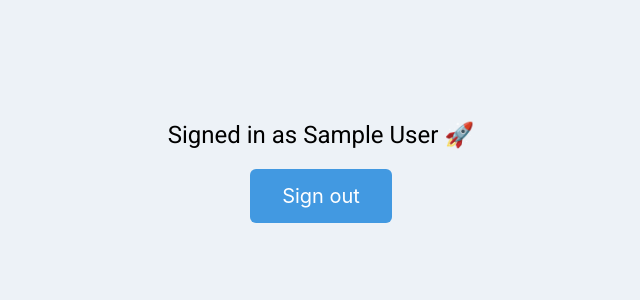
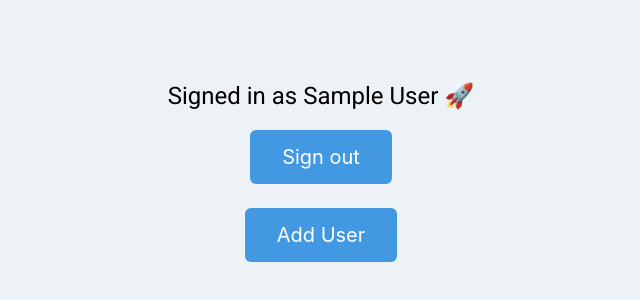
Before and after one commit to BostonUniversitySeniorDesign/21-05-Re3, a React (Create React App) app in the folder re3-client/: page /dashboard in a window 1280 px wide. Shown: the part 230-530 px from the top of the page, without its empty margins (319-959 px from the left). Built offline with nearby package versions, Linux system fonts and the light colour scheme; no server answers; sample sign-in values are in the browser's storage.

Commit message:
begin firestore

```diff
--- /dev/null
+++ b/re3-client/src/components/TestButton.js
@@ -0,0 +1,17 @@
+import React, { useContext }  from 'react';
+import { FirebaseContext } from '../firebase';
+
+const TestButton = () => {
+    const firebase = useContext(FirebaseContext);
+    const adduserdb = async () => {
+        firebase.addUserDb();
+    };
+  return (
+    <button onClick={() => adduserdb()}className="text-xl font-robot px-8 py-3 bg-blue-500 text-white hover:bg-blue-700 cursor-pointer rounded-md"
+        >
+            Add User
+    </button>
+  );
+};
+
+export default TestButton;
--- a/re3-client/src/firebase/firebase.js
+++ b/re3-client/src/firebase/firebase.js
@@ -1,5 +1,7 @@
 import app from 'firebase/app';
 import 'firebase/auth';
+import 'firebase/firestore';
+import 'firebase/storage';
 
 const config = {
   apiKey: process.env.REACT_APP_API_KEY,
@@ -15,6 +17,8 @@ export default class Firebase {
   constructor() {
     app.initializeApp(config);
     this.auth = app.auth;
+    this.db = app.firestore();
+    this.storage = app.storage();
   }
 
   isAuthenticated = async () => {
@@ -39,4 +43,17 @@ export default class Firebase {
   authSubscriber = (callback) => {
     return this.auth().onAuthStateChanged(callback);
   };
+
+  addUserDb = async () => {
+    const user = await this.auth().currentUser;
+    this.db.collection("users").doc(user.uid).set({
+      name: user.displayName
+    }, { merge: true })
+    .then(function() {
+      console.log("Document written with ID: ", user.uid);
+    })
+    .catch(function(error) {
+      console.error("Error adding document: ", error);
+    });
+  }
 }
--- a/re3-client/src/pages/Dashboard.js
+++ b/re3-client/src/pages/Dashboard.js
@@ -1,5 +1,6 @@
 import React, { useContext } from 'react';
 import SignOutButton from '../components/SignOutButton';
+import TestButton from '../components/TestButton';
 import { AuthContext } from '../firebase';
 
 const Dashboard = () => {
@@ -8,6 +9,8 @@ const Dashboard = () => {
     <div className="bg-gray-200 w-screen h-screen flex flex-col items-center justify-center">
       <p className="text-2xl font-roboto text-center text-black mb-4">{`Signed in as ${user.displayName} 🚀`}</p>
       <SignOutButton />
+      <br/>
+      <TestButton />
     </div>
   );
 };
```
